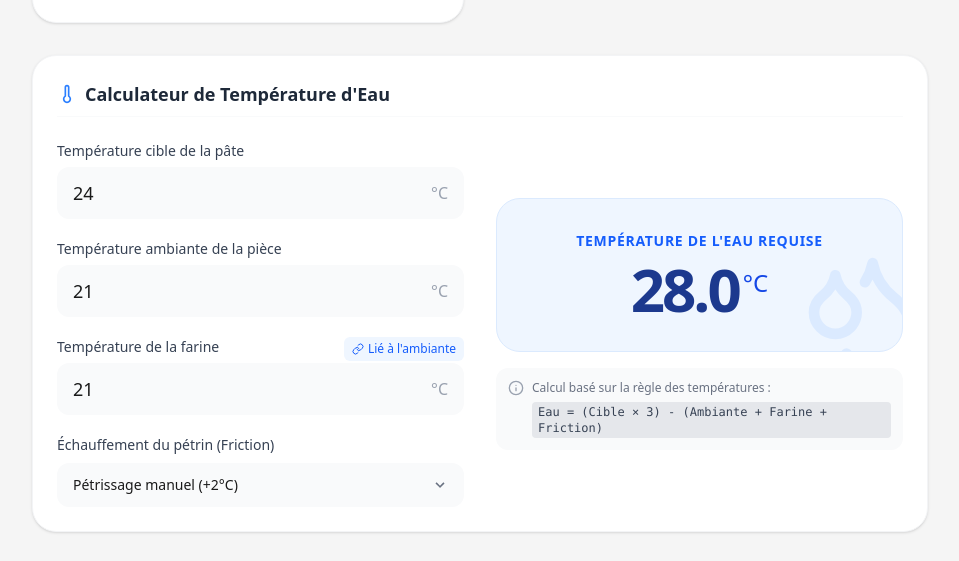
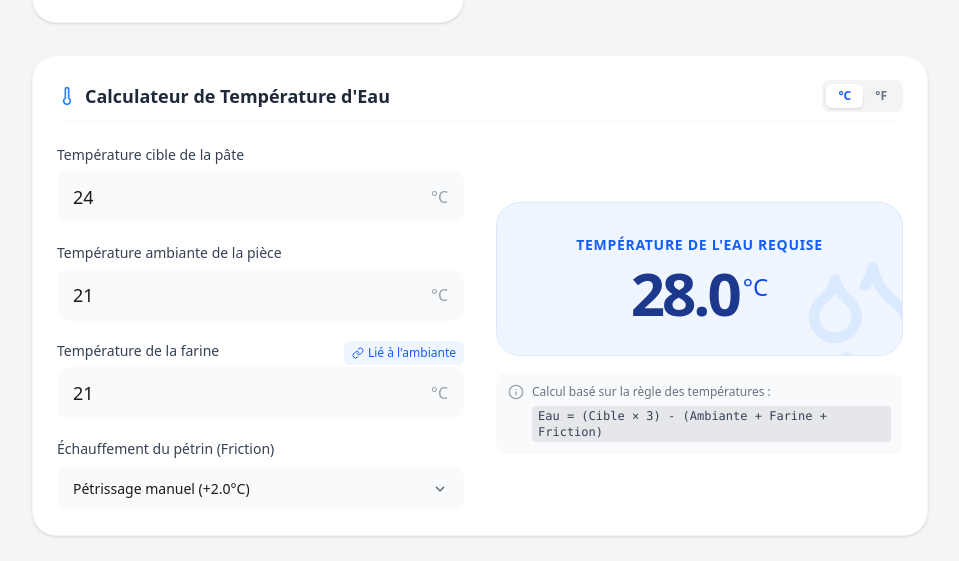
Before and after one commit to Spicure/Pizza-Cal, a React (Vite) app: page / in a window 1280 px wide. Shown: the part 1147-1708 px from the top of the page, without its empty margins (160-1119 px from the left). Built offline with nearby package versions, Linux system fonts and the light colour scheme.

Commit message:
feat(calculator): Add unit conversion for temperature
Introduces Celsius and Fahrenheit temperature support.
Includes conversion functions and state management for unit selection.
Updates UI elements and translations to accommodate the new functionality.

```diff
--- a/src/components/WaterTemperatureCalculator.tsx
+++ b/src/components/WaterTemperatureCalculator.tsx
@@ -6,6 +6,14 @@ import { t, Language } from '../translations';
 // ============================================================================
 // LOGIQUE MATHÉMATIQUE (Séparée de l'UI)
 // ============================================================================
+
+export function cToF(celsius: number): number {
+  return (celsius * 9/5) + 32;
+}
+
+export function fToC(fahrenheit: number): number {
+  return (fahrenheit - 32) * 5/9;
+}
 
 /**
  * Calcule la température de l'eau requise pour atteindre une température de pâte cible.
@@ -49,6 +57,7 @@ export default function WaterTemperatureCalculator({ lang }: { lang: Language })
   const [roomTemp, setRoomTemp] = useState<number>(21);
   const [flourTemp, setFlourTemp] = useState<number>(21);
   const [isLinked, setIsLinked] = useState<boolean>(true);
+  const [unit, setUnit] = useState<'C' | 'F'>('C');
 
   const [frictionKey, setFrictionKey] = useState<FrictionKey>('manual');
   const [customFriction, setCustomFriction] = useState<number>(0);
@@ -62,7 +71,7 @@ export default function WaterTemperatureCalculator({ lang }: { lang: Language })
   };
 
   const handleRoomTempChange = (val: number) => {
-    const safeVal = clamp(val);
+    const safeVal = Number.isNaN(val) ? 0 : val;
     setRoomTemp(safeVal);
     // Si lié, on met à jour la farine en même temps
     if (isLinked) {
@@ -71,7 +80,7 @@ export default function WaterTemperatureCalculator({ lang }: { lang: Language })
   };
 
   const handleFlourTempChange = (val: number) => {
-    setFlourTemp(clamp(val));
+    setFlourTemp(Number.isNaN(val) ? 0 : val);
     // Si l'utilisateur modifie manuellement la farine, on casse le lien
     setIsLinked(false);
   };
@@ -85,19 +94,61 @@ export default function WaterTemperatureCalculator({ lang }: { lang: Language })
     }
   };
 
+  const toggleUnit = () => {
+    if (unit === 'C') {
+      setTargetTemp(cToF(targetTemp));
+      setRoomTemp(cToF(roomTemp));
+      setFlourTemp(cToF(flourTemp));
+      setCustomFriction(customFriction * 9/5); // Friction is a delta, not absolute temp
+      setUnit('F');
+    } else {
+      setTargetTemp(fToC(targetTemp));
+      setRoomTemp(fToC(roomTemp));
+      setFlourTemp(fToC(flourTemp));
+      setCustomFriction(customFriction * 5/9);
+      setUnit('C');
+    }
+  };
+
   // --- CALCULS EN TEMPS RÉEL ---
-  const currentFriction = frictionKey === 'custom' ? customFriction : FRICTION_PRESETS[frictionKey].value;
-  const waterTemp = calculateWaterTemperature(targetTemp, roomTemp, flourTemp, currentFriction);
+  // Convertir en Celsius pour le calcul si on est en Fahrenheit
+  const calcTarget = unit === 'C' ? targetTemp : fToC(targetTemp);
+  const calcRoom = unit === 'C' ? roomTemp : fToC(roomTemp);
+  const calcFlour = unit === 'C' ? flourTemp : fToC(flourTemp);
 
-  // Règle métier : Avertissement si l'eau doit être très froide
-  const showColdWarning = waterTemp < 4;
+  // La friction est un delta (différence de température)
+  const baseFriction = frictionKey === 'custom'
+    ? (unit === 'C' ? customFriction : customFriction * 5/9)
+    : FRICTION_PRESETS[frictionKey].value;
+
+  const waterTempC = calculateWaterTemperature(calcTarget, calcRoom, calcFlour, baseFriction);
+  const displayWaterTemp = unit === 'C' ? waterTempC : cToF(waterTempC);
+
+  // Règle métier : Avertissement si l'eau doit être très froide (en dessous de 4°C)
+  const showColdWarning = waterTempC < 4;
 
   // --- RENDU ---
   return (
     <section className="bg-white p-6 rounded-3xl shadow-sm border border-gray-100 mt-8">
-      <div className="flex items-center gap-2 mb-6 pb-2 border-b border-gray-50">
-        <Thermometer className="w-5 h-5 text-blue-500" />
-        <h2 className="text-lg font-bold text-gray-800">{txt.waterTitle}</h2>
+      <div className="flex items-center justify-between mb-6 pb-2 border-b border-gray-50">
+        <div className="flex items-center gap-2">
+          <Thermometer className="w-5 h-5 text-blue-500" />
+          <h2 className="text-lg font-bold text-gray-800">{txt.waterTitle}</h2>
+        </div>
+        <div className="flex bg-gray-100 p-1 rounded-lg">
+          <button
+            onClick={() => unit !== 'C' && toggleUnit()}
+            className={`px-3 py-1 text-xs font-bold rounded-md transition-all ${unit === 'C' ? 'bg-white text-blue-600 shadow-sm' : 'text-gray-500 hover:text-gray-700'}`}
+          >
+            °C
+          </button>
+          <button
+            onClick={() => unit !== 'F' && toggleUnit()}
+            className={`px-3 py-1 text-xs font-bold rounded-md transition-all ${unit === 'F' ? 'bg-white text-blue-600 shadow-sm' : 'text-gray-500 hover:text-gray-700'}`}
+          >
+            °F
+          </button>
+        </div>
       </div>
 
       <div className="grid grid-cols-1 md:grid-cols-2 gap-8">
@@ -106,13 +157,15 @@ export default function WaterTemperatureCalculator({ lang }: { lang: Language })
           <TempInput
             label={txt.targetTemp}
             value={targetTemp}
-            onChange={(v) => setTargetTemp(clamp(v))}
+            onChange={(v) => setTargetTemp(v)}
+            unit={unit}
           />
 
           <TempInput
             label={txt.roomTemp}
             value={roomTemp}
             onChange={handleRoomTempChange}
+            unit={unit}
           />
 
           <div className="relative">
@@ -120,6 +173,7 @@ export default function WaterTemperatureCalculator({ lang }: { lang: Language })
               label={txt.flourTemp}
               value={flourTemp}
               onChange={handleFlourTempChange}
+              unit={unit}
             />
             <button
               onClick={toggleLink}
@@ -143,11 +197,14 @@ export default function WaterTemperatureCalculator({ lang }: { lang: Language })
                 onChange={(e) => setFrictionKey(e.target.value as FrictionKey)}
                 className="w-full bg-gray-50 border-none rounded-xl px-4 py-3 text-sm font-medium focus:ring-2 focus:ring-blue-500/20 focus:bg-white transition-all outline-none appearance-none cursor-pointer"
               >
-                {Object.entries(FRICTION_PRESETS).map(([key, { label, value }]) => (
-                  <option key={key} value={key}>
-                    {label} {key !== 'custom' ? `(+${value}°C)` : ''}
-                  </option>
-                ))}
+                {Object.entries(FRICTION_PRESETS).map(([key, { label, value }]) => {
+                  const displayValue = unit === 'C' ? value : (value * 9/5);
+                  return (
+                    <option key={key} value={key}>
+                      {label} {key !== 'custom' ? `(+${displayValue.toFixed(1)}°${unit})` : ''}
+                    </option>
+                  );
+                })}
               </select>
               <div className="pointer-events-none absolute inset-y-0 right-0 flex items-center px-4 text-gray-500">
                 <svg className="fill-current h-4 w-4" xmlns="http://www.w3.org/2000/svg" viewBox="0 0 20 20">
@@ -167,7 +224,8 @@ export default function WaterTemperatureCalculator({ lang }: { lang: Language })
                   <TempInput
                     label={txt.customFriction}
                     value={customFriction}
-                    onChange={(v) => setCustomFriction(clamp(v))}
+                    onChange={(v) => setCustomFriction(v)}
+                    unit={unit}
                   />
                 </motion.div>
               )}
@@ -187,15 +245,15 @@ export default function WaterTemperatureCalculator({ lang }: { lang: Language })
             <div className="flex items-start justify-center gap-1 relative z-10">
               <AnimatePresence mode="popLayout">
                 <motion.span
-                  key={waterTemp}
+                  key={displayWaterTemp}
                   initial={{ opacity: 0, scale: 0.8, y: -10 }}
                   animate={{ opacity: 1, scale: 1, y: 0 }}
                   className="text-6xl font-bold text-blue-900 tabular-nums tracking-tighter"
                 >
-                  {waterTemp.toFixed(1)}
+                  {displayWaterTemp.toFixed(1)}
                 </motion.span>
               </AnimatePresence>
-              <span className="text-2xl font-medium text-blue-700 mt-2">°C</span>
+              <span className="text-2xl font-medium text-blue-700 mt-2">°{unit}</span>
             </div>
 
             {/* Message d'avertissement si l'eau doit être très froide */}
@@ -234,11 +292,13 @@ export default function WaterTemperatureCalculator({ lang }: { lang: Language })
 function TempInput({
   label,
   value,
-  onChange
+  onChange,
+  unit
 }: {
   label: string;
   value: number;
   onChange: (val: number) => void;
+  unit: 'C' | 'F';
 }) {
   return (
     <div>
@@ -248,15 +308,13 @@ function TempInput({
       <div className="relative">
         <input
           type="number"
-          value={Number.isNaN(value) ? '' : value}
+          value={Number.isNaN(value) ? '' : Number(value.toFixed(1))}
           onChange={(e) => onChange(parseFloat(e.target.value))}
-          min={0}
-          max={50}
           step={0.5}
           className="w-full bg-gray-50 border-none rounded-xl px-4 py-3 text-lg font-medium focus:ring-2 focus:ring-blue-500/20 focus:bg-white transition-all outline-none pr-10"
         />
         <span className="absolute right-4 top-1/2 -translate-y-1/2 text-gray-400 font-medium">
-          °C
+          °{unit}
         </span>
       </div>
     </div>
--- a/src/translations.ts
+++ b/src/translations.ts
@@ -50,6 +50,8 @@ export const t = {
     warning: "L'eau doit être très froide. Pensez à utiliser de la glace pilée ou à refroidir votre farine au réfrigérateur en amont.",
     infoText: "Calcul basé sur la règle des températures :",
     formula: "Eau = (Cible × 3) - (Ambiante + Farine + Friction)",
+    unitC: "Celsius (°C)",
+    unitF: "Fahrenheit (°F)",
   },
   en: {
     // App
@@ -100,5 +102,7 @@ export const t = {
     warning: "Water needs to be very cold. Consider using crushed ice or chilling your flour in the fridge beforehand.",
     infoText: "Calculation based on the rule of temperatures:",
     formula: "Water = (Target × 3) - (Room + Flour + Friction)",
+    unitC: "Celsius (°C)",
+    unitF: "Fahrenheit (°F)",
   }
 };
```
